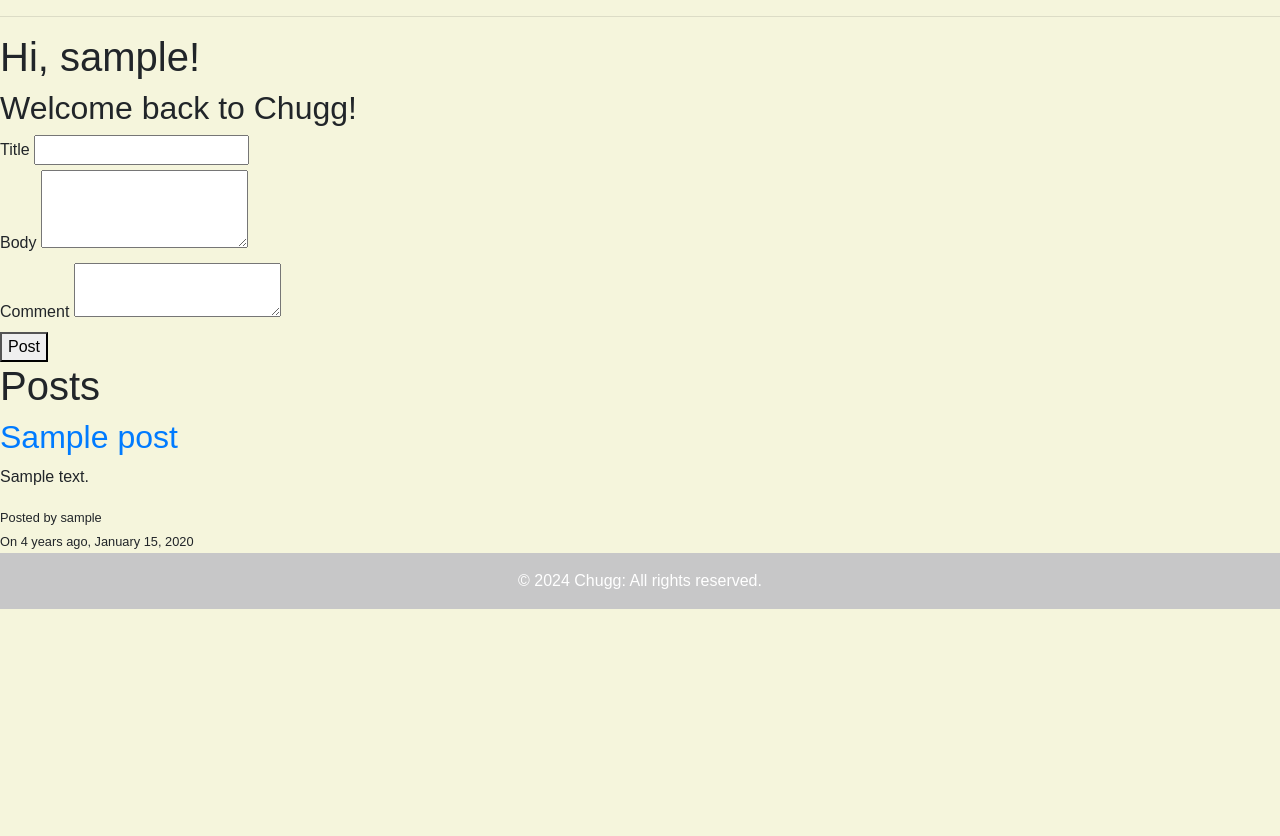
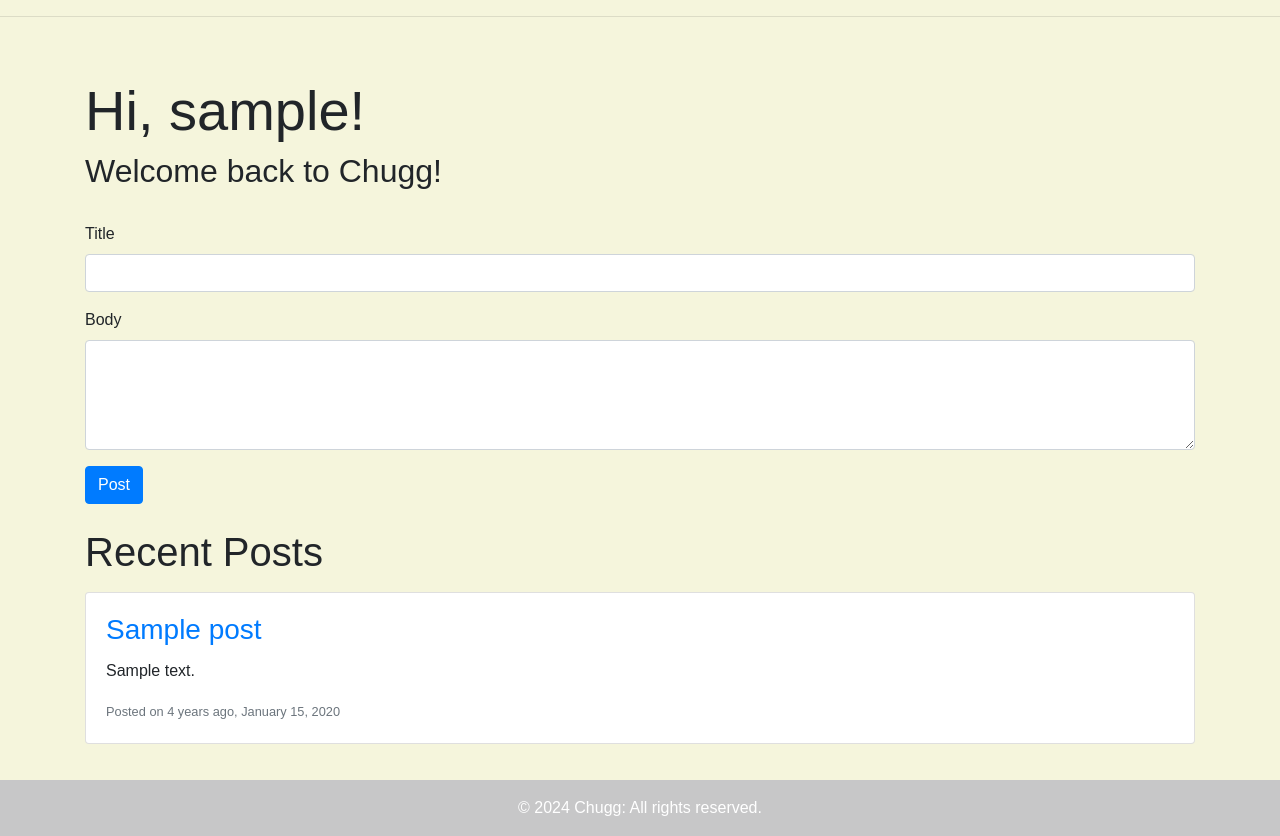
Before and after one commit to Radrados/agileProject, a Flask app: page / in a window 1280 px wide. Shown: the part 58-894 px from the top of the page. Before the commit the page ends 667 px from the top, so only its background shows below. Run offline with Flask 3, Linux system fonts and the light colour scheme; a user stored in the database is signed in; tables that the repository leaves empty hold one stand-in row (values such as "Sample post"); some libraries are stand-ins or nearby versions.

Commit message:
posts display on homepage close #22

```diff
--- a/app/templates/home.html
+++ b/app/templates/home.html
@@ -1,53 +1,45 @@
 {% extends "base.html" %}
 {% block title %}Home - Chugg {% endblock %}
-<!-- app/templates/home.html
-        This is the home page for Chugg.
-        It shows all posts, however to create posts and see its content, must be logged in.
--->
 
 {% block content %}
-        <!-- Only logged in users can create posts -->
+<main class="container">
+    <!-- Greeting and form for logged-in users to create posts -->
     {% if current_user.is_authenticated %}
-                <h1>Hi, {{ current_user.username }}!</h1>
-                <h2>Welcome back to Chugg!</h2>
+        <div class="py-4">
+            <h1 class="display-4">Hi, {{ current_user.username }}!</h1>
+            <h2 class="fs-5">Welcome back to Chugg!</h2>
+        </div>
 
-                <form method="post" action="{{ url_for('create_post') }}">
-                        <div>
-                                <label for="title">Title</label>
-                                <input type="text" id="title" name="title" required>
+        <!-- Form for submitting new posts, styled with Bootstrap for consistency -->
+        <form method="post" action="{{ url_for('create_post') }}" class="mb-4">
+            <div class="mb-3">
+                <label for="title" class="form-label">Title</label>
+                <input type="text" id="title" name="title" required class="form-control">
             </div>
-                        <div>
-                                <label for="body">Body</label>
-                                <textarea id="body" name="body" rows="3" required></textarea>
-
+            <div class="mb-3">
+                <label for="body" class="form-label">Body</label>
+                <textarea id="body" name="body" rows="4" required class="form-control"></textarea>
             </div>
-                        <div>
-                                <label for="comment">Comment</label>
-                                <textarea id="comment" name="comment" rows="2" required></textarea>
-                        </div>
-                        <button type="submit">Post</button>
+            <button type="submit" class="btn btn-primary">Post</button>
         </form>
     {% endif %}
 
-        <!-- All visitors can see all posts, however must be logged in to view inside posts-->
+    <!-- Section for displaying all posts -->
     <div>
-                <h1>Posts</h1>
+        <h1 class="mb-3">Recent Posts</h1>
+        <!-- Loop through all posts and display each one with a link to its detailed view -->
         {% for post in posts %}
-                <div>
-                    <h2><a href="{{ url_for('post', post_id=post.id) }}">{{ post.title }}</a></h2>
-                    <p>{{ post.body }}</p>
-                    <small>Posted by {{ post.author.username }} <br> On {{ moment(post.timestamp).fromNow() }}, {{ moment(post.timestamp).format('LL') }}</small>
+            <div class="card mb-3">
+                <div class="card-body">
+                    <h3 class="card-title"><a href="{{ url_for('post', post_id=post.id) }}">{{ post.title }}</a></h3>
+                    <p class="card-text">{{ post.body }}</p>
+                    <!-- Display timestamp with moment.js -->
+                    <small class="text-muted">Posted on {{ moment(post.timestamp).fromNow() }}, {{ moment(post.timestamp).format('LL') }}</small>
+                </div>
             </div>
         {% else %}
-                <p>No posts to show.</p>
+            <div class="alert alert-light" role="alert">No posts to show.</div>
         {% endfor %}
-                {% if prev_url %}
-                <a href="{{ prev_url }}">Newer posts</a>
-                {% endif %}
-                {% if next_url %}
-                <a href="{{ next_url }}">Older posts</a>
-                {% endif %}
     </div>
-
-
+</main>
 {% endblock %}
```
Also changed, not shown: app/templates/login.html (+36 -15 lines). Lines whose indentation alone changed are shown as unchanged.
